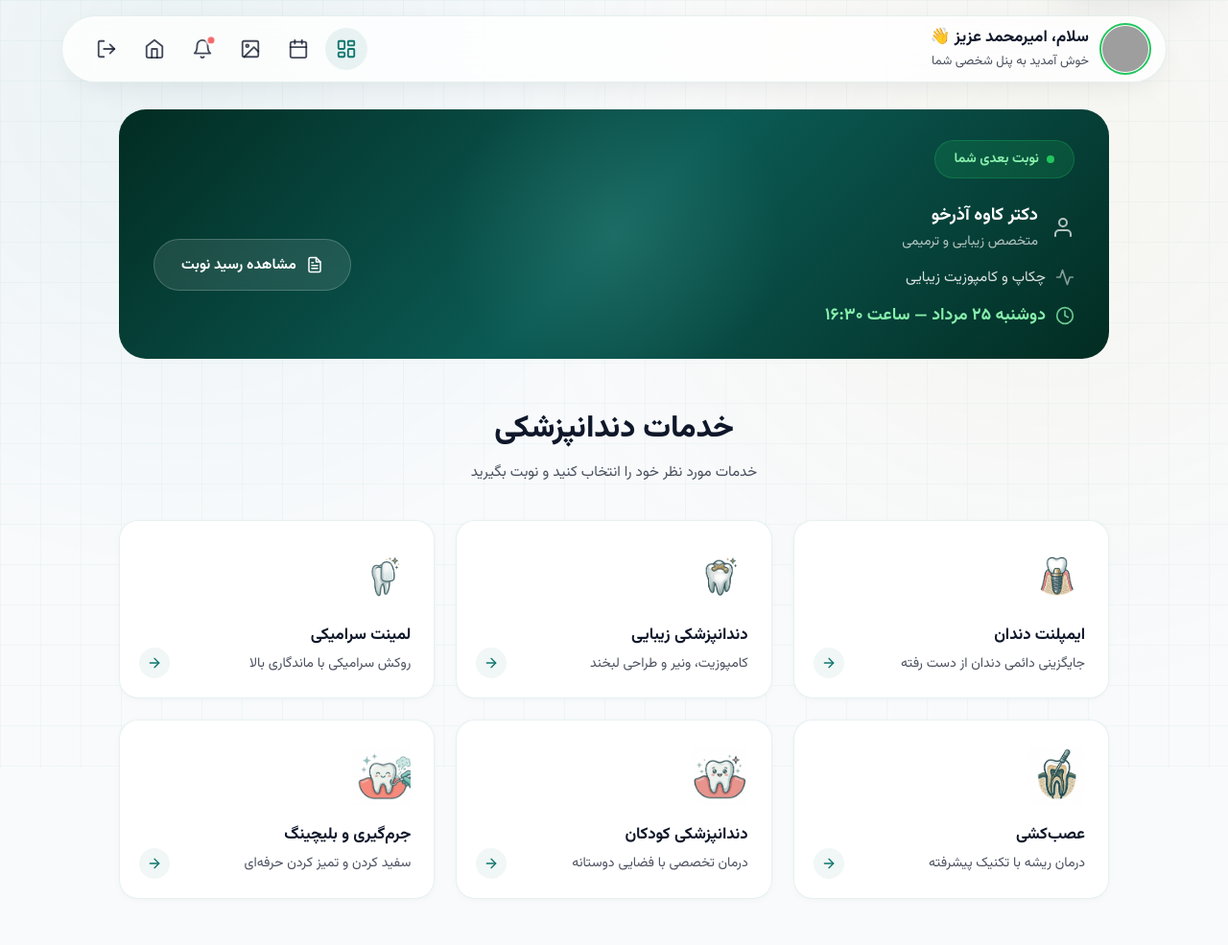
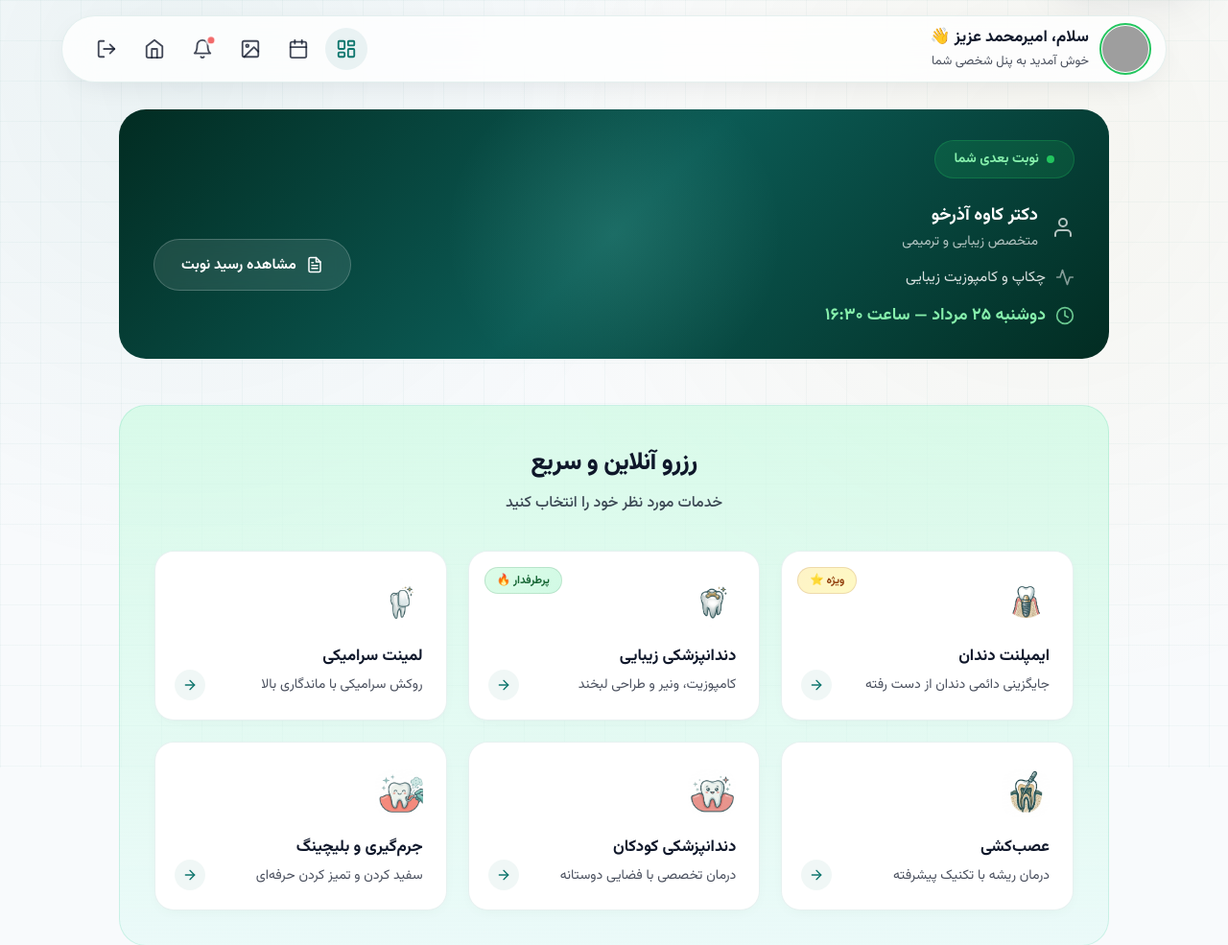
Before and after one commit to AmirMohammadAdhami/Dental-Clinic, a Python web app: template front-end/templates/dashboard/dashboard.html in a window 1280 px wide. Shown: the top 985 px of the page at 96% size. Run offline with Jinja, Linux system fonts and the light colour scheme; the template is opened without the code that fills it, so the values that code supplies are empty; grey boxes are pictures that could not be loaded.

Commit message:
improve the dashboard.html

```diff
--- a/front-end/statics/styles/dashboard/base.css
+++ b/front-end/statics/styles/dashboard/base.css
@@ -265,6 +265,10 @@
         grid-template-columns: repeat(2, 1fr);
     }
 
+    .dash-services-container {
+        padding: 32px 24px 28px;
+    }
+
     .dash-appointment-body {
         flex-direction: column;
         align-items: flex-start;
@@ -309,6 +313,15 @@
 
     .dash-appointment-datetime {
         font-size: 0.95rem;
+    }
+
+    .dash-services-container {
+        padding: 28px 18px 24px;
+        border-radius: var(--radius-md);
+    }
+
+    .dash-services-title {
+        font-size: 1.3rem !important;
     }
 
     .dash-services-grid {
--- a/front-end/statics/styles/dashboard/home.css
+++ b/front-end/statics/styles/dashboard/home.css
@@ -159,23 +159,48 @@
 }
 
 /* ================= SERVICES GRID ================= */
-.dash-services {
+.dash-services-wrapper {
     margin-bottom: 56px;
+    padding: 0;
 }
 
+.dash-services-container {
+    background: linear-gradient(180deg, rgba(209, 250, 229, 0.8) 0%, rgba(204, 251, 241, 0.3) 100%);
+    border-radius: var(--radius-lg);
+    border: 1px solid rgba(16, 185, 129, 0.15);
+    padding: 40px 36px 36px;
+}
+
+/* --- Section Header: Pill Badge --- */
+
+
+.dash-services-title {
+    font-size: 1.6rem !important;
+    font-weight: 800 !important;
+    letter-spacing: -0.02em;
+}
+
+.dash-services-subtitle {
+    font-size: 1rem !important;
+    color: var(--text-muted) !important;
+    font-weight: 500;
+}
+
+/* --- Grid --- */
 .dash-services-grid {
     display: grid;
     grid-template-columns: repeat(3, 1fr);
     gap: 22px;
 }
 
+/* --- Card --- */
 .dash-service-card {
     position: relative;
     background: #ffffff;
     border: 1px solid rgba(15, 118, 110, 0.1);
     border-radius: var(--radius-md);
     padding: 28px 24px 24px;
-    box-shadow: 0 2px 12px -4px rgba(15, 23, 42, 0.06);
+    box-shadow: 0 4px 16px -6px rgba(15, 23, 42, 0.06);
     text-decoration: none;
     color: inherit;
     display: flex;
@@ -186,22 +211,55 @@
 }
 
 .dash-service-card:hover {
-    transform: translateY(-6px);
-    box-shadow: 0 16px 36px -12px rgba(15, 118, 110, 0.18);
+    transform: translateY(-8px);
+    box-shadow: 0 20px 40px -12px rgba(15, 118, 110, 0.22);
     border-color: var(--primary);
 }
 
+/* --- Service Badge --- */
+.dash-service-badge {
+    position: absolute;
+    top: 16px;
+    left: 16px;
+    padding: 4px 12px;
+    border-radius: 999px;
+    font-size: 0.72rem;
+    font-weight: 700;
+    white-space: nowrap;
+}
+
+.dash-service-badge--popular {
+    background: linear-gradient(135deg, #dcfce7, #d1fae5);
+    color: #166534;
+    border: 1px solid rgba(22, 101, 52, 0.15);
+}
+
+.dash-service-badge--special {
+    background: linear-gradient(135deg, #fef3c7, #fef9c3);
+    color: #92400e;
+    border: 1px solid rgba(146, 64, 14, 0.15);
+}
+
+/* --- Icon --- */
 .dash-service-icon {
-    width: 60px;
-    height: 60px;
-    border-radius: 16px;
-    background: linear-gradient(135deg, rgba(15, 118, 110, 0.08), rgba(153, 246, 228, 0.15));
+    /*width: 100px;*/
+    /*height: 100px;*/
+    border-radius: 18px;
+    /*background: rgba(16, 185, 129, 0.1);*/
     display: flex;
     align-items: center;
     justify-content: center;
     margin-bottom: 18px;
     color: var(--primary);
     transition: background 0.3s ease, color 0.3s ease;
+    overflow: hidden;
+}
+
+.dash-service-icon img {
+    width: 50px;
+    height: 50px;
+    object-fit: cover;
+    border-radius: 10px;
 }
 
 .dash-service-card:hover .dash-service-icon {
@@ -209,6 +267,11 @@
     color: #ffffff;
 }
 
+.dash-service-card:hover .dash-service-icon img {
+    filter: brightness(1.2);
+}
+
+/* --- Title & Desc --- */
 .dash-service-title {
     font-size: 1.05rem;
     font-weight: 700;
@@ -223,6 +286,7 @@
     flex: 1;
 }
 
+/* --- Arrow --- */
 .dash-service-arrow {
     position: absolute;
     bottom: 20px;
@@ -241,7 +305,7 @@
 .dash-service-card:hover .dash-service-arrow {
     background: var(--primary);
     color: #ffffff;
-    transform: translateX(-3px);
+    transform: translateX(-4px);
 }
 
 /* Ripple Effect */
--- a/front-end/templates/dashboard/dashboard.html
+++ b/front-end/templates/dashboard/dashboard.html
@@ -143,15 +143,17 @@
     </section>
 
     <!-- ================= SECTION 2: SERVICES GRID ================= -->
-    <section class="dash-section dash-services">
+    <section class="dash-section dash-services-wrapper">
+        <div class="dash-services-container">
             <div class="dash-section-header">
-            <h2 class="dash-section-title">خدمات دندانپزشکی</h2>
-            <p class="dash-section-subtitle">خدمات مورد نظر خود را انتخاب کنید و نوبت بگیرید</p>
+                <h2 class="dash-section-title dash-services-title">رزرو آنلاین و سریع</h2>
+                <p class="dash-section-subtitle dash-services-subtitle">خدمات مورد نظر خود را انتخاب کنید</p>
             </div>
 
             <div class="dash-services-grid">
                 <!-- کارت ۱: ایمپلنت -->
                 <a href="select-doctors.html" class="dash-service-card">
+                    <span class="dash-service-badge dash-service-badge--special">ویژه ⭐</span>
                     <div class="dash-service-icon">
                         <img src='../../assets/blog-icons/implant.jpg' alt="ایمپلنت">
                     </div>
@@ -167,9 +169,9 @@
 
                 <!-- کارت ۲: زیبایی -->
                 <a href="select-doctors.html" class="dash-service-card">
+                    <span class="dash-service-badge dash-service-badge--popular">پرطرفدار 🔥</span>
                     <div class="dash-service-icon">
                         <img src="../../assets/blog-icons/composite.jpg" alt="زیبایی">
-
                     </div>
                     <h3 class="dash-service-title">دندانپزشکی زیبایی</h3>
                     <p class="dash-service-desc">کامپوزیت، ونیر و طراحی لبخند</p>
@@ -214,7 +216,7 @@
                 <!-- کارت ۵: دندانپزشکی کودکان -->
                 <a href="select-doctors.html" class="dash-service-card">
                     <div class="dash-service-icon">
-                    <img src="../../assets/blog-icons/kids-dentistry.jpg">
+                        <img src="../../assets/blog-icons/kids-dentistry.jpg" alt="دندانپزشکی کودکان">
                     </div>
                     <h3 class="dash-service-title">دندانپزشکی کودکان</h3>
                     <p class="dash-service-desc">درمان تخصصی با فضایی دوستانه</p>
@@ -229,7 +231,7 @@
                 <!-- کارت ۶: جرم‌گیری -->
                 <a href="select-doctors.html" class="dash-service-card">
                     <div class="dash-service-icon">
-                    <img src="../../assets/blog-icons/germgiri.jpg">
+                        <img src="../../assets/blog-icons/germgiri.jpg" alt="جرم‌گیری">
                     </div>
                     <h3 class="dash-service-title">جرم‌گیری و بلیچینگ</h3>
                     <p class="dash-service-desc">سفید کردن و تمیز کردن حرفه‌ای</p>
@@ -240,6 +242,7 @@
                         </svg>
                     </span>
                 </a>
+            </div>
         </div>
     </section>
 
```
Also changed, not shown: front-end/statics/styles/dashboard/select-doctors.css (+32 -2 lines), front-end/statics/styles/dashboard/subpages.css (+4 -4 lines), front-end/templates/dashboard/gallery.html (+4 -4 lines). Lines whose indentation alone changed are shown as unchanged.
